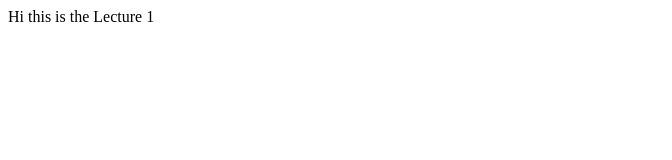
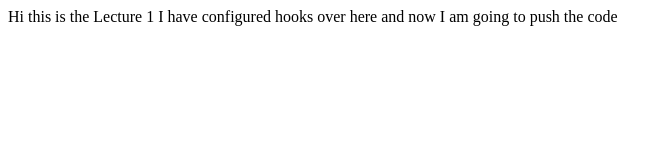
Before and after one commit to Hubcodee/Jenkins_Sessions_2024, a plain HTML site: page Lecture_1/index.html in a window 1280 px wide. Shown: the whole page, without its empty margins (0-672 px from the left). Drawn offline with Linux system fonts and the light colour scheme.

Commit message:
changes in hook

```diff
--- a/Lecture_1/index.html
+++ b/Lecture_1/index.html
@@ -7,5 +7,6 @@
 </head>
 <body>
     Hi this is the Lecture 1
+    I have configured hooks over here and now I am going to push the code
 </body>
 </html>
```
